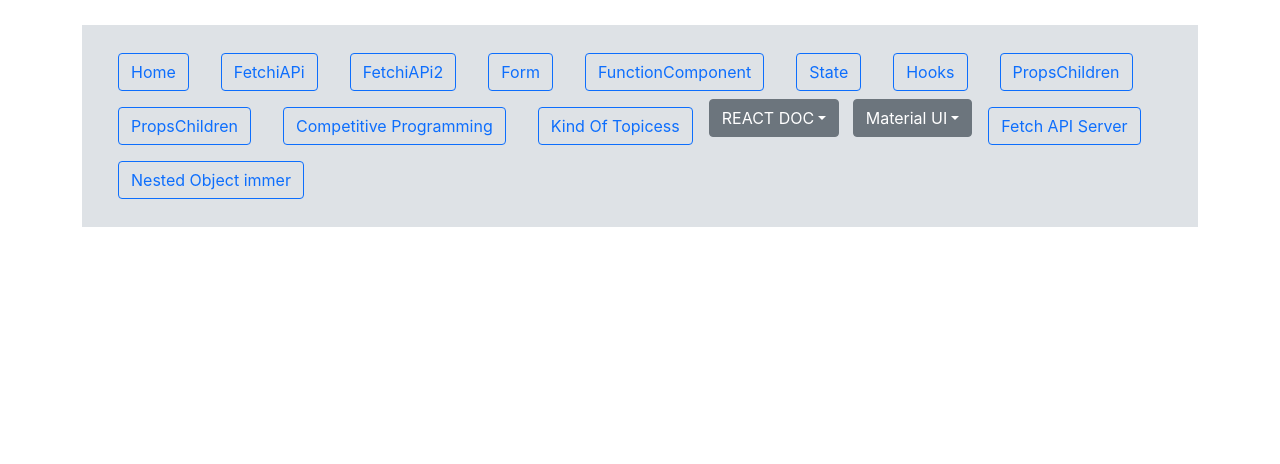
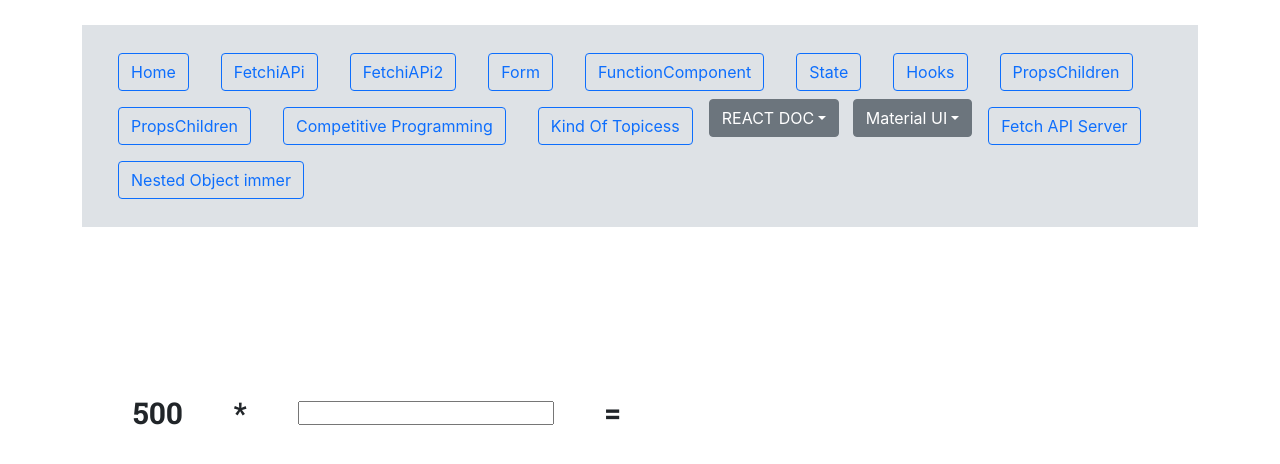
Before and after one commit to balaji1610/basic_react_new, a React (Create React App) app: page /nestedobjectimmer in a window 1280 px wide. Shown: the top 464 px of the page. Built offline with nearby package versions, Linux system fonts and the light colour scheme.

Commit message:
Name_changed

```diff
--- a/src/App.js
+++ b/src/App.js
@@ -39,7 +39,7 @@ import Inputs from "./MaterialUI/Pages/Inputs";
 import Fetchapiserver from "./FetchiAPI/Fetchapiserver";
 //NestedObject Use immer
 
-import NestedObject from "./NestedObject";
+import NestedObjectimmer from "./NestedObjectimmer";
 
 function App() {
   return (
@@ -77,7 +77,7 @@ function App() {
           {/* Fetchapiserver */}
           <Route path="/Fetchapiserver" element={<Fetchapiserver />} />
           {/* NestedObject */}
-          <Route path="/nestedobject" element={<NestedObject />} />
+          <Route path="/nestedobjectimmer" element={<NestedObjectimmer />} />
         </Routes>
       </div>
     </div>
--- a/src/Components/Nav.jsx
+++ b/src/Components/Nav.jsx
@@ -176,7 +176,7 @@ function Nav() {
           </Link>
         </a>
         <a class="nav-link ">
-          <Link to="/nestedobject">
+          <Link to="/nestedobjectimmer">
             {" "}
             <button type="button" class="btn btn-outline-primary">
               Nested Object immer
--- a/src/NestedObject.jsx
+++ b/src/NestedObjectimmer.jsx
@@ -1,6 +1,6 @@
 import { useImmer } from "use-immer";
 
-export default function NestedObject() {
+export default function NestedObjectimmer() {
   const CashCounter_Payload = {
     notes: {
       fivehundered: {
```
